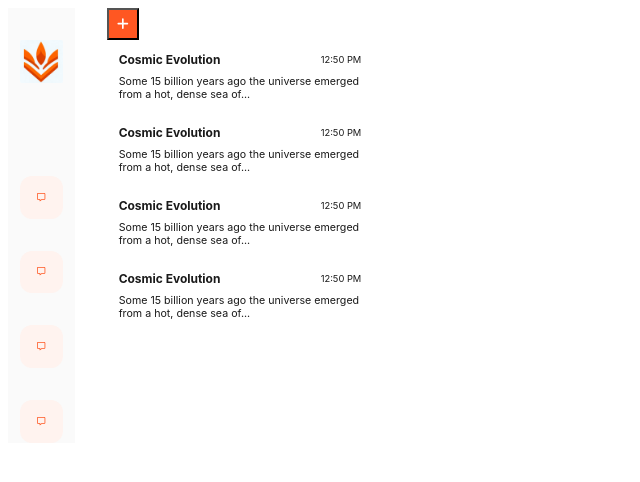
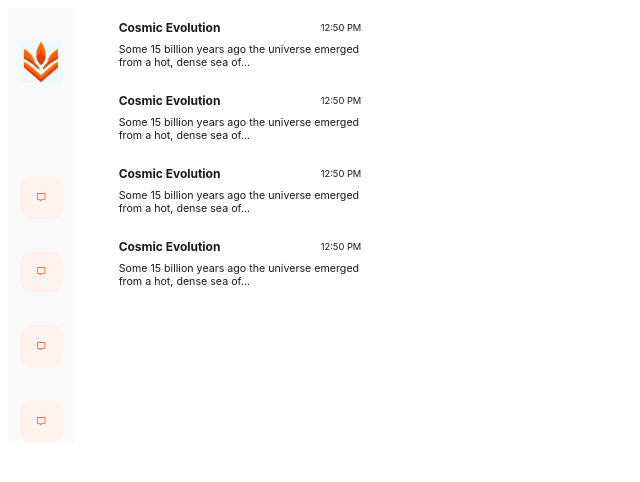
Before and after one commit to TomBebrov1ch/spark_ai, a Next.js app: page / in a window 1280 px wide. Shown: the top 482 px of the page, without its empty margins (0-640 px from the left). Built offline with nearby package versions, Linux system fonts and the light colour scheme.

Commit message:
Version 1.0.6

```diff
--- a/src/features/ChatsMenu/ui/index.tsx
+++ b/src/features/ChatsMenu/ui/index.tsx
@@ -2,7 +2,7 @@ import React from "react";
 import { ChatTab } from "@shared/ui/Chats/ChatTab";
 
 import styles from "./styles.module.scss";
-import { AddButton } from "@shared/ui/AddButton/index.client";
+// import { AddButton } from "@shared/ui/AddButton/index.client";
 
 interface ChatsMenuProps {
   title: string;
@@ -13,7 +13,7 @@ export const ChatsMenu: React.FC<ChatsMenuProps> = ({ title }) => {
     <div className={styles.chats_menu}>
       <div className={styles.chats_menu__upper}>
         <span className={styles.chats_menu__upper__title}>{title}</span>
-        <AddButton onClick={() => console.log("clicked")} />
+        {/* <AddButton onClick={() => console.log("clicked")} /> */}
       </div>
       <ChatTab
         title="Cosmic Evolution"
--- a/src/shared/ui/AddButton/index.client.tsx
+++ b/src/shared/ui/AddButton/index.client.tsx
@@ -1,20 +1,20 @@
-// use client
-"use client";
+// // use client
+// "use client";
 
-import React from "react";
-import { FontAwesomeIcon } from "@fortawesome/react-fontawesome";
-import { faPlus } from "@fortawesome/free-solid-svg-icons";
+// import React from "react";
+// import { FontAwesomeIcon } from "@fortawesome/react-fontawesome";
+// import { faPlus } from "@fortawesome/free-solid-svg-icons";
 
-import styles from "./styles.module.scss";
+// import styles from "./styles.module.scss";
 
-interface AddButtonProps {
-  onClick: () => void;
-}
+// interface AddButtonProps {
+//   onClick: () => void;
+// }
 
-export const AddButton: React.FC<AddButtonProps> = ({ onClick }) => {
-  return (
-    <button className={styles.add_button} onClick={onClick}>
-      <FontAwesomeIcon icon={faPlus} />
-    </button>
-  );
-};
+// export const AddButton: React.FC<AddButtonProps> = ({ onClick }) => {
+//   return (
+//     <button className={styles.add_button} onClick={onClick}>
+//       <FontAwesomeIcon icon={faPlus} />
+//     </button>
+//   );
+// };
```
